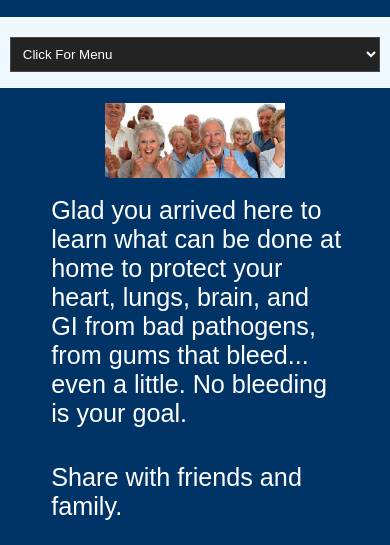
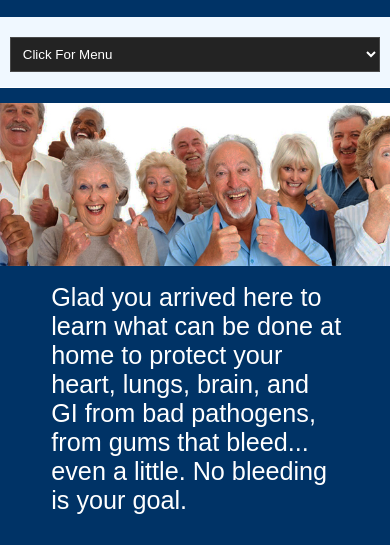
Before and after one commit to rob17204/test, a plain HTML site: page pages/patients.html in a window 390 px wide. Shown: the part 253-798 px from the top of the page. Drawn offline with nearby package versions, Linux system fonts and the light colour scheme; files that its build step writes are made by us from their sources.

Commit message:
per phonecall

```diff
--- a/layout/styles/custom.css
+++ b/layout/styles/custom.css
@@ -352,7 +352,7 @@ div .ex1 {
 }
 
 .logo-area img {
-      width: 46%;
+      width: 100%;
       height: auto;
       padding: 15px;
 }
```
Also changed, not shown: index.html (+1 -1 lines), 2 other files.
